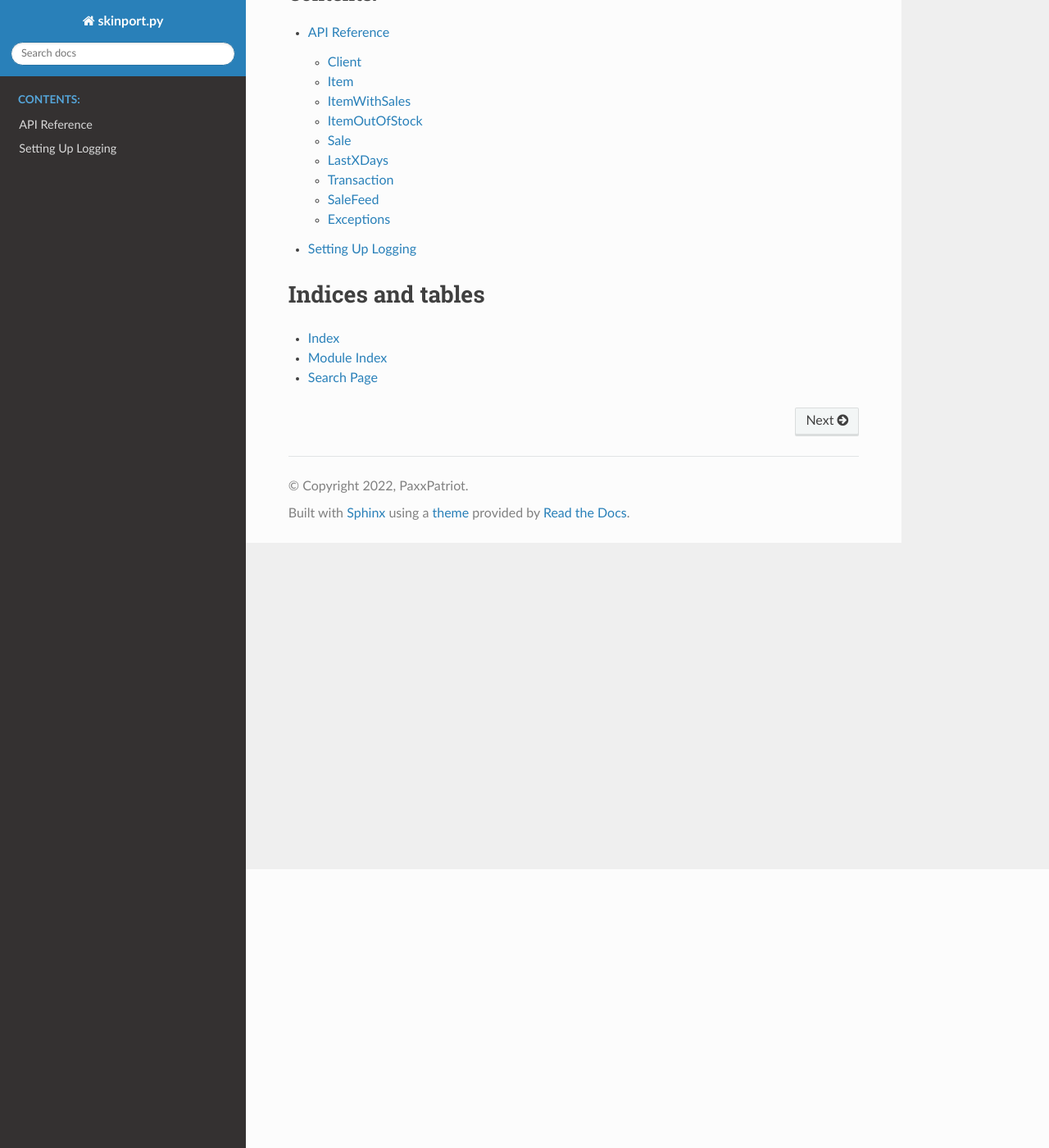
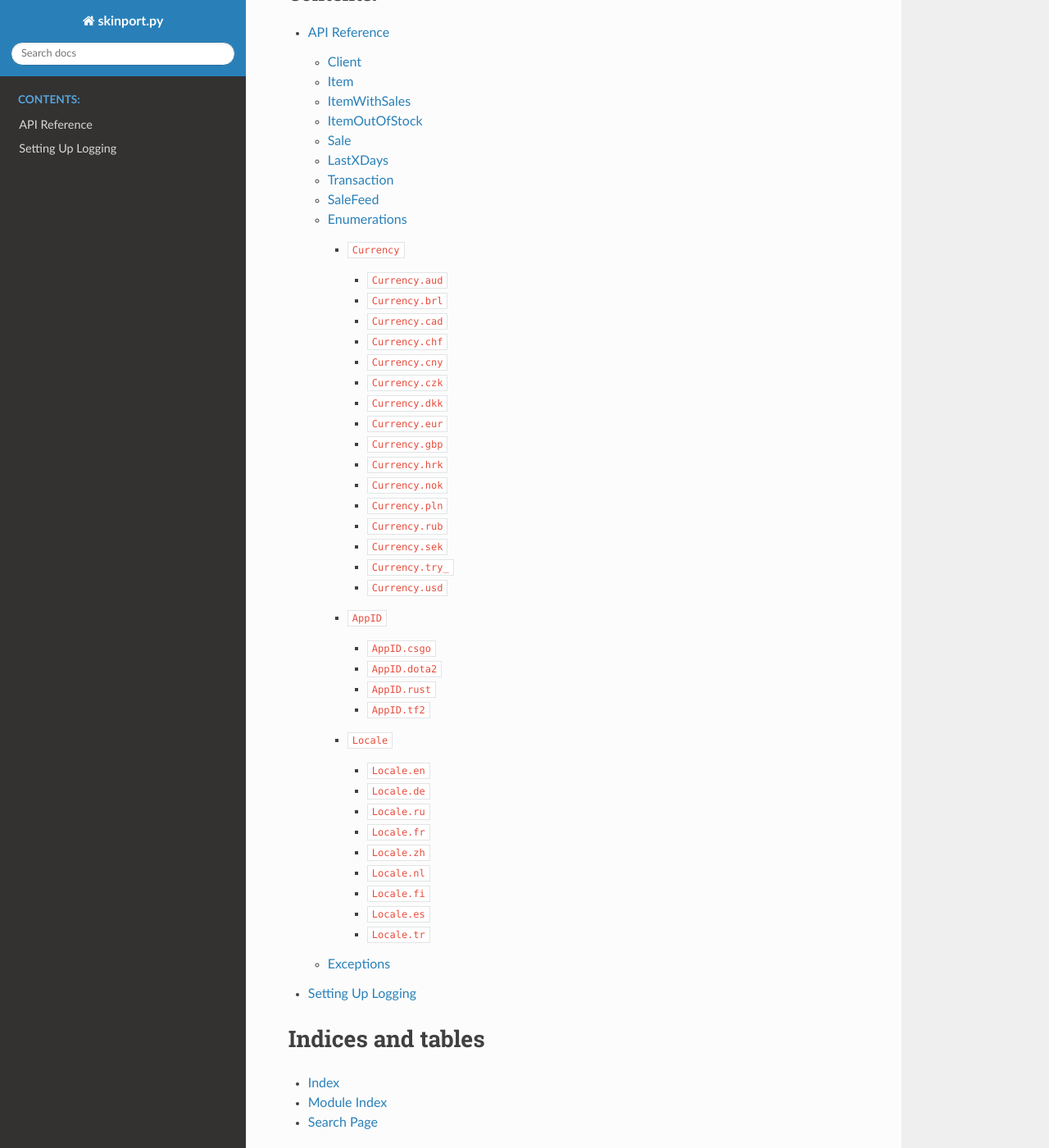
Before and after one commit to PaxxPatriot/skinport.py, a Sphinx documentation site: the page built from docs/source/index.rst, in a window 1280 px wide and 1400 px high, scrolled down 340 px. Shown: the whole window at 82% size. Built offline with Sphinx 7.4.7 and the Read the Docs theme 2.0.0, drawn with Linux system fonts in a browser that asks for light colours.

Commit message:
Document Enumerations

```diff
--- a/docs/source/api.rst
+++ b/docs/source/api.rst
@@ -4,49 +4,49 @@
 ===============
 
 Client
-~~~~~~~
+-------
 
 .. autoclass:: Client
     :members:
 
 Item
-~~~~~
+-----
 
 .. autoclass:: Item
     :members:
 
 ItemWithSales
-~~~~~~~~~~~~~~
+--------------
 
 .. autoclass:: ItemWithSales
     :members:
 
 ItemOutOfStock
-~~~~~~~~~~~~~~~
+---------------
 
 .. autoclass:: ItemOutOfStock
     :members:
 
 Sale
-~~~~~
+-----
 
 .. autoclass:: Sale
     :members:
 
 LastXDays
-~~~~~~~~~~
+----------
 
 .. autoclass:: LastXDays
     :members:
 
 Transaction
-~~~~~~~~~~~~
+------------
 
 .. autoclass:: Transaction
     :members:
 
 SaleFeed
-~~~~~~~~~
+---------
 
 .. autoclass:: SaleFeed
     :members:
@@ -57,9 +57,119 @@
 .. autoclass:: Tag
     :members:
 
+Enumerations
+-------------
+
+The API provides some enumerations for certain types of strings to avoid the API
+from being stringly typed in case the strings change in the future.
+
+All enumerations are subclasses of :class:`enum.Enum`.
+
+.. class:: Currency
+
+    Specifies the currency of a sale.
+
+    .. attribute:: aud
+
+        Australian dollar.
+    .. attribute:: brl
+
+        Brazilian real.
+    .. attribute:: cad
+
+        Canadian dollar.
+    .. attribute:: chf
+
+        Swiss franc.
+    .. attribute:: cny
+
+        Chinese yuan.
+    .. attribute:: czk
+
+        Czech koruna.
+    .. attribute:: dkk
+
+        Danish krone.
+    .. attribute:: eur
+
+        Euro.
+    .. attribute:: gbp
+
+        British pound.
+    .. attribute:: hrk
+
+        Croatian kuna.
+    .. attribute:: nok
+
+        Norwegian krone.
+    .. attribute:: pln
+
+        Polish zloty.
+    .. attribute:: rub
+
+        Russian rouble.
+    .. attribute:: sek
+
+        Swedish krona.
+    .. attribute:: try_
+
+        Turkish lira.
+    .. attribute:: usd
+
+        United States dollar.
+
+.. class:: AppID
+
+    Specifies the id of a game.
+
+    .. attribute:: csgo
+
+        Counter-Strike: Global Offensive.
+    .. attribute:: dota2
+
+        Dota 2.
+    .. attribute:: rust
+
+        Rust.
+    .. attribute:: tf2
+
+        Team Fortress 2.
+
+.. class:: Locale
+
+    Specifies the locale of a sale. This affects the name of the item.
+
+    .. attribute:: en
+
+        English.
+    .. attribute:: de
+
+        German.
+    .. attribute:: ru
+
+        Russian.
+    .. attribute:: fr
+
+        French.
+    .. attribute:: zh
+
+        Chinese.
+    .. attribute:: nl
+
+        Dutch.
+    .. attribute:: fi
+
+        Finnish.
+    .. attribute:: es
+
+        Spanish.
+    .. attribute:: tr
+
+        Turkish.
+
 
 Exceptions
-~~~~~~~~~~~~
+------------
 
 The following exceptions are thrown by the library.
 
```
